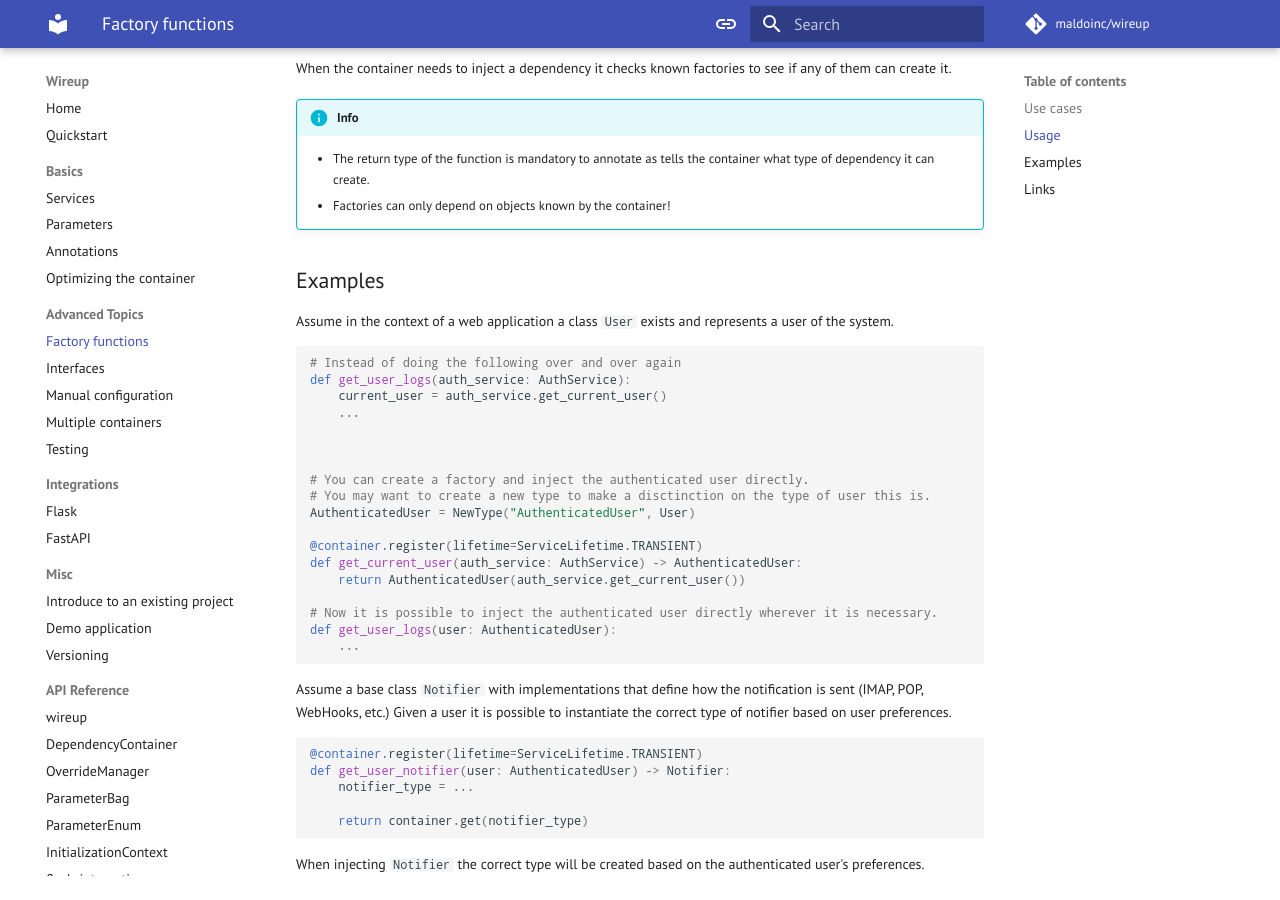
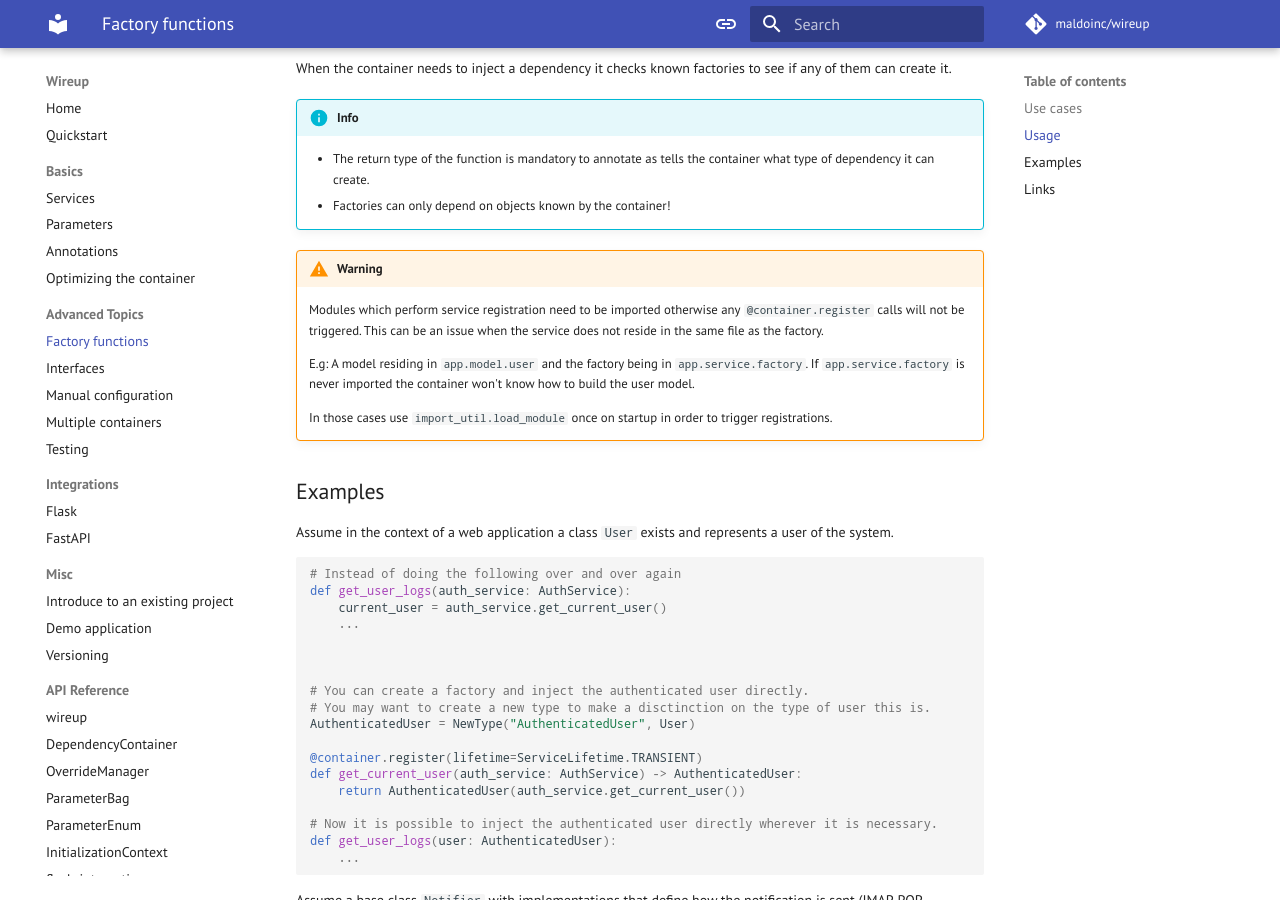
Before and after one commit to maldoinc/wireup, an MkDocs documentation site: the page built from docs/pages/factory_functions.md, in a window 1280 px wide and 900 px high, scrolled down 671 px. Built offline with MkDocs 1.6.1 and Material for MkDocs 9.7.7, drawn with Linux system fonts in a browser that asks for light colours; some web fonts are replaced; comment, search, counter and statistics services are not loaded; the version menu is left out.

Commit message:
Add new load_module function

```diff
--- a/docs/pages/factory_functions.md
+++ b/docs/pages/factory_functions.md
@@ -28,6 +28,16 @@ When the container needs to inject a dependency it checks known factories to see
     * The return type of the function is mandatory to annotate as tells the container what
     type of dependency it can create.
     * Factories can only depend on objects known by the container!
+
+!!! warning
+    Modules which perform service registration need to be imported otherwise any `@container.register` calls
+    will not be triggered. This can be an issue when the service does not reside in the same file as the
+    factory.
+
+    E.g: A model residing in `app.model.user` and the factory being in `app.service.factory`.
+    If `app.service.factory` is never imported the container won't know how to build the user model.
+
+    In those cases use `import_util.load_module` once on startup in order to trigger registrations.
 
 ## Examples
 
--- a/wireup/__init__.py
+++ b/wireup/__init__.py
@@ -1,5 +1,5 @@
 from wireup.annotation import ParameterEnum, Wire, wire
-from wireup.import_util import register_all_in_module, warmup_container
+from wireup.import_util import load_module, register_all_in_module, warmup_container
 from wireup.ioc.dependency_container import DependencyContainer
 from wireup.ioc.parameter import ParameterBag
 from wireup.ioc.types import ParameterReference, ServiceLifetime, ServiceOverride
@@ -22,5 +22,6 @@ __all__ = [
     "container",
     "register_all_in_module",
     "warmup_container",
+    "load_module",
     "wire",
 ]
```
Also changed, not shown: 1 other file.
